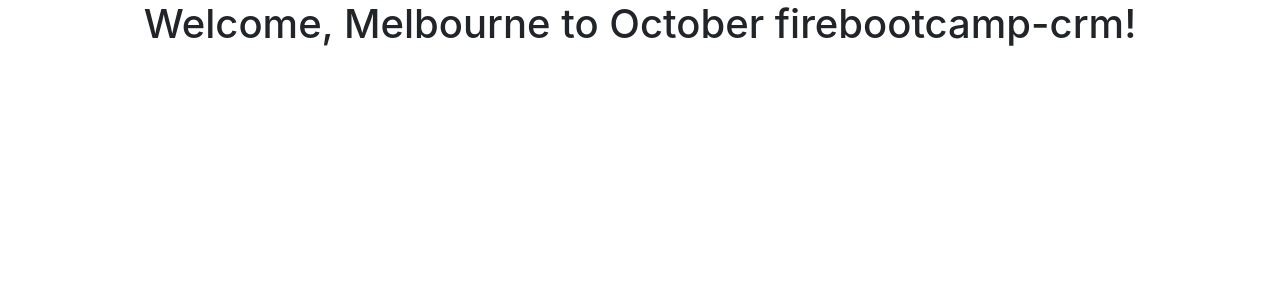
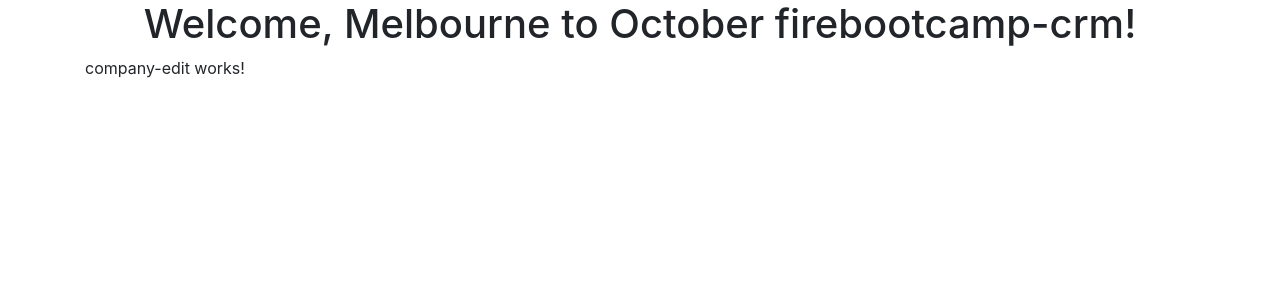
Before and after one commit to brendan-nobadthing/firebootcamp-angular-mel-201810, an Angular app: page /company/edit/1 in a window 1280 px wide. Before the commit this address led to /. Shown: the top 300 px of the page. Built offline with nearby package versions, Linux system fonts and the light colour scheme.

Commit message:
added edit component and route

```diff
--- a/src/app/app-routing.module.ts
+++ b/src/app/app-routing.module.ts
@@ -1,10 +1,12 @@
 import { NgModule } from '@angular/core';
 import { Routes, RouterModule } from '@angular/router';
 import { CompanyListComponent } from './company/company-list/company-list.component';
+import { CompanyEditComponent } from './company/company-edit/company-edit.component';
 
 const routes: Routes = [
   { path: '', redirectTo: 'company/list', pathMatch: 'full' },
-  { path: 'company/list', component: CompanyListComponent }
+  { path: 'company/list', component: CompanyListComponent },
+  { path: 'company/edit/:id', component: CompanyEditComponent }
 ];
 
 @NgModule({
--- a/src/app/app.module.ts
+++ b/src/app/app.module.ts
@@ -7,13 +7,15 @@ import { FormsModule } from '@angular/forms';
 import { CompanyListComponent } from './company/company-list/company-list.component';
 import { NgbModule } from '@ng-bootstrap/ng-bootstrap';
 import { HttpClientModule } from '@angular/common/http';
-import { CompanyTableComponent } from './company/company-table/company-table.component'
+import { CompanyTableComponent } from './company/company-table/company-table.component';
+import { CompanyEditComponent } from './company/company-edit/company-edit.component'
 
 @NgModule({
   declarations: [
     AppComponent,
     CompanyListComponent,
-    CompanyTableComponent
+    CompanyTableComponent,
+    CompanyEditComponent
   ],
   imports: [
     BrowserModule,
--- /dev/null
+++ b/src/app/company/company-edit/company-edit.component.html
@@ -0,0 +1,3 @@
+<p>
+  company-edit works!
+</p>
--- /dev/null
+++ b/src/app/company/company-edit/company-edit.component.ts
@@ -0,0 +1,15 @@
+import { Component, OnInit } from '@angular/core';
+
+@Component({
+  selector: 'fbc-company-edit',
+  templateUrl: './company-edit.component.html',
+  styleUrls: ['./company-edit.component.scss']
+})
+export class CompanyEditComponent implements OnInit {
+
+  constructor() { }
+
+  ngOnInit() {
+  }
+
+}
```
Also changed, not shown: src/app/company/company-edit/company-edit.component.scss (added).
